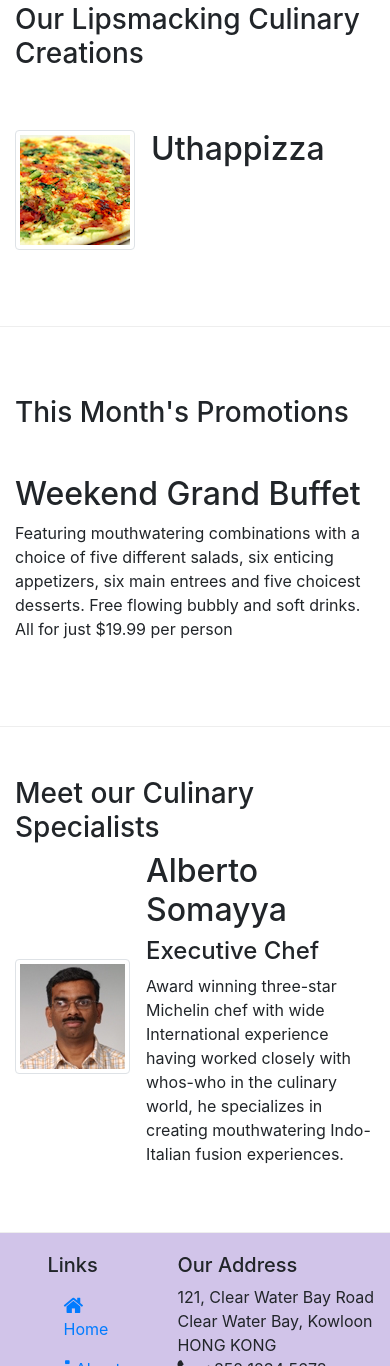
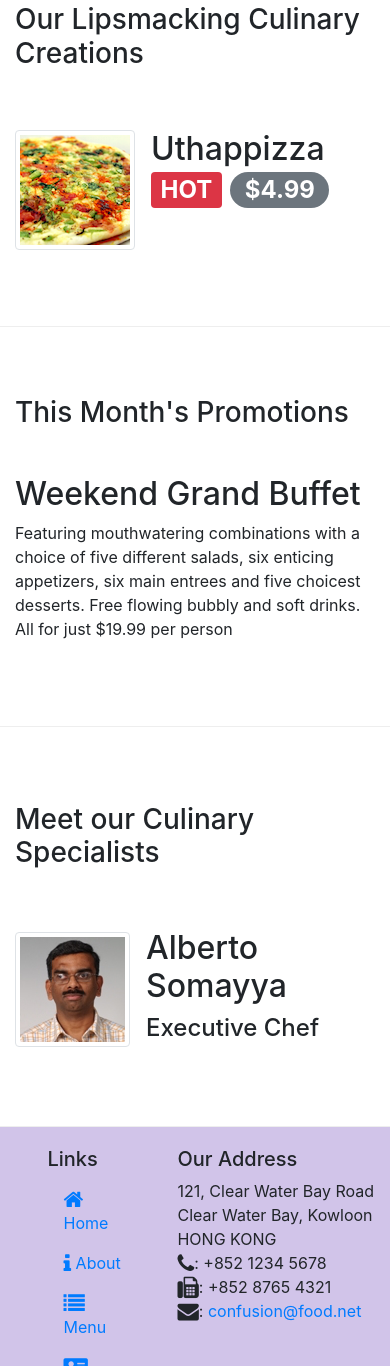
Before and after one commit to ritavishwakarma/courseera, a website: page index.html in a window 390 px wide. Shown: the part 558-1924 px from the top of the page. Drawn offline with nearby package versions, Linux system fonts and the light colour scheme.

Commit message:
Alerting Users

```diff
--- a/index.html
+++ b/index.html
@@ -52,7 +52,7 @@
                 <div class="media">
                     <img class="d-flex mr-3 img-thumbnail align-self-center" src="img/uthappizza.png" alt="uthappizza">
                     <div class="media-body">
-                        <h2 class="mt-0">Uthappizza</h2>
+                        <h2 class="mt-0">Uthappizza <span class="badge badge-danger">HOT</span> <span class="badge badge-pill badge-secondary">$4.99</span></h2>
                         <p class="d-none d-sm-block ">A unique combination of Indian Uthappam (pancake) and Italian pizza, topped with Cerignola olives, ripe vine cherry tomatoes, Vidalia onion, Guntur chillies and Buffalo Paneer.</p>
                     </div>
                 </div>
@@ -86,7 +86,7 @@
                     <div class="media-body">
                         <h2 class="mt-0">Alberto Somayya</h2>
                         <h4>Executive Chef</h4>
-                        <p class="hidden-xs-down">Award winning three-star Michelin chef with wide International experience having worked closely with whos-who in the culinary world, he specializes in creating mouthwatering Indo-Italian fusion experiences. </p>
+                        <p class="d-none d-sm-block">Award winning three-star Michelin chef with wide International experience having worked closely with whos-who in the culinary world, he specializes in creating mouthwatering Indo-Italian fusion experiences. </p>
                     </div>
                 </div>
             </div>
```
